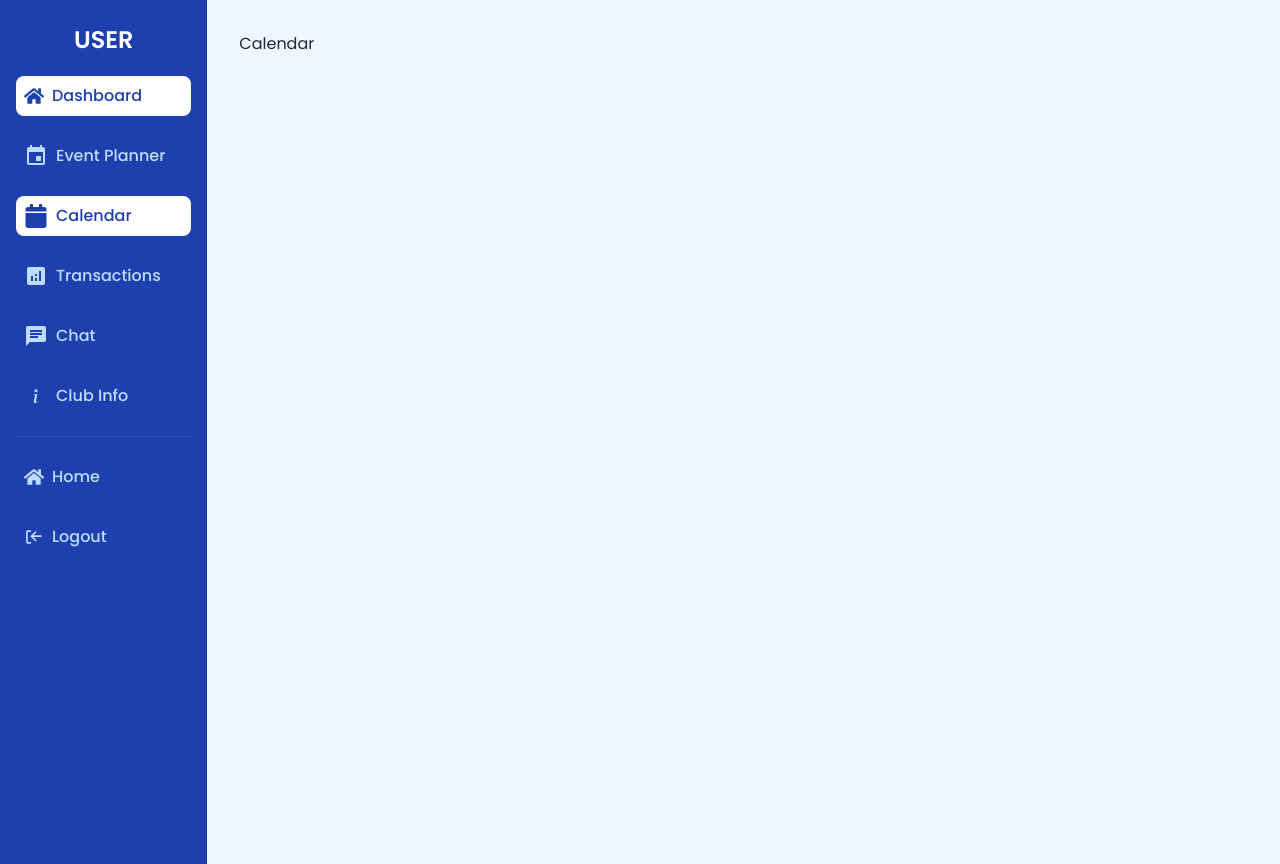
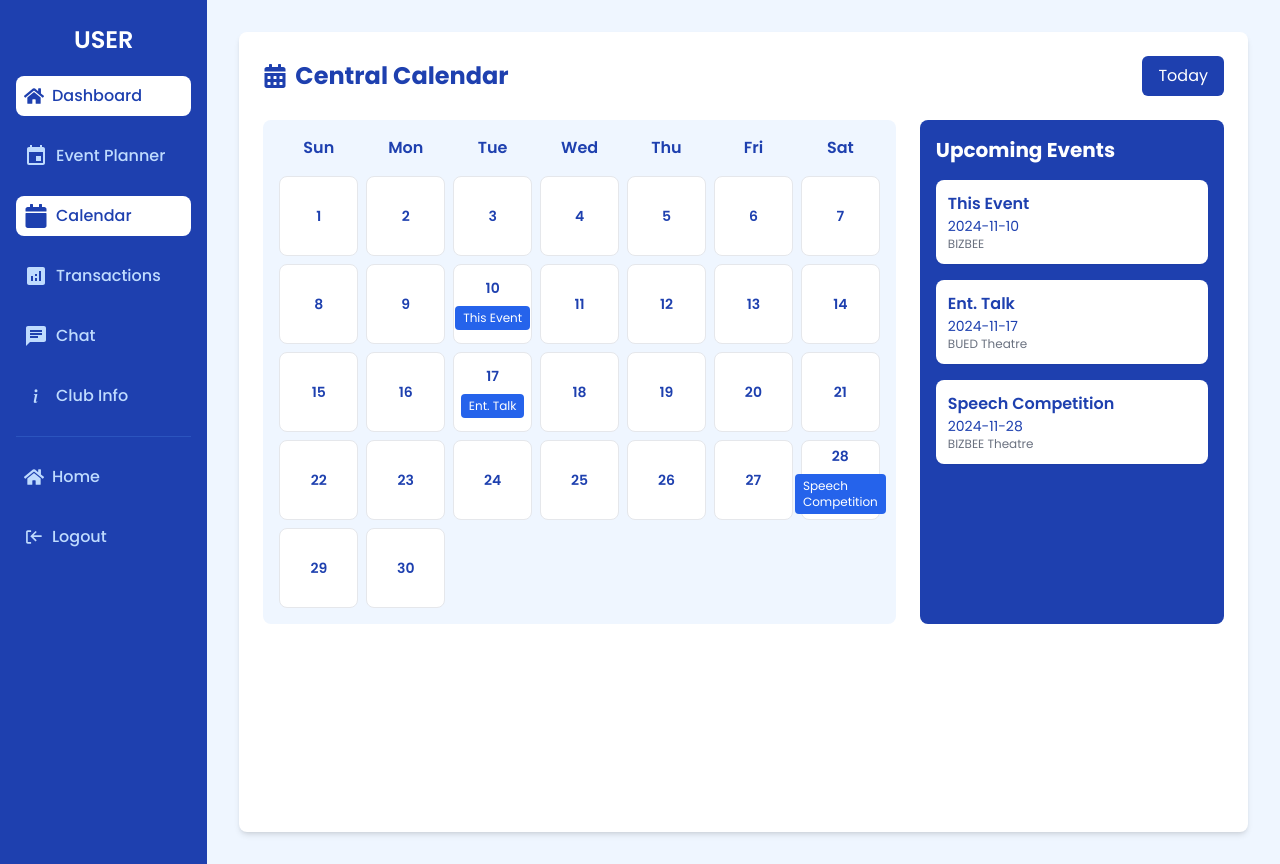
Before and after one commit to sabbirosa/bracu-oca, a React (Vite) app in the folder frontend/: page /dashboard/calendar in a window 1280 px wide. Built offline with nearby package versions, Linux system fonts and the light colour scheme; no server answers; sample sign-in values are in the browser's storage.

Commit message:
calender static

```diff
--- a/frontend/src/pages/Dashboard/Club/ClubAnalytics.jsx
+++ b/frontend/src/pages/Dashboard/Club/ClubAnalytics.jsx
@@ -1,5 +1,5 @@
 export default function ClubAnalytics() {
   return (
-    <div>ClubAnalytics</div>
+    <div>ClubAnalyticsu</div>
   )
 }
--- a/frontend/src/pages/Dashboard/OCA/ChatWithClub.jsx
+++ b/frontend/src/pages/Dashboard/OCA/ChatWithClub.jsx
@@ -1,4 +1,4 @@
-export default function ChatWithClub() {
+export default function Calendar() {
   return (
     <div>ChatWithClub</div>
   )
--- a/frontend/src/pages/Shared/Calendar.jsx
+++ b/frontend/src/pages/Shared/Calendar.jsx
@@ -1,5 +1,93 @@
-export default function Calendar() {
+// export default function Calendar() {
+//   return (
+//     <div>Calendar</div>
+//   )
+// }
+
+import React from "react";
+import { FaCalendarAlt } from "react-icons/fa";
+
+const Calendar = () => {
+  const events = [
+    { date: "2024-11-10", title: "This Event", club: "BIZBEE" },
+    { date: "2024-11-17", title: "Ent. Talk", club: "BUED Theatre" },
+    { date: "2024-11-28", title: "Speech Competition", club: "BIZBEE Theatre" },
+  ];
+
+  const currentDate = new Date().toISOString().split("T")[0]; // Get today's date in "YYYY-MM-DD" format
+
   return (
-    <div>Calendar</div>
-  )
-}
+    <div className="p-6 bg-white rounded-lg shadow-md min-h-screen">
+      <div className="flex items-center justify-between mb-6">
+        <h1 className="text-2xl font-bold text-blue-800 flex items-center gap-2">
+          <FaCalendarAlt /> Central Calendar
+        </h1>
+        <button className="bg-blue-800 text-white px-4 py-2 rounded-md hover:bg-blue-700">
+          Today
+        </button>
+      </div>
+
+      <div className="grid grid-cols-1 lg:grid-cols-3 gap-6">
+        {/* Calendar Section */}
+        <div className="lg:col-span-2 bg-blue-50 p-4 rounded-lg">
+          <div className="grid grid-cols-7 gap-2 text-center text-blue-800 font-semibold mb-4">
+            {["Sun", "Mon", "Tue", "Wed", "Thu", "Fri", "Sat"].map((day) => (
+              <div key={day}>{day}</div>
+            ))}
+          </div>
+
+          <div className="grid grid-cols-7 gap-2">
+            {Array.from({ length: 30 }).map((_, index) => {
+              const day = index + 1;
+              const fullDate = `2024-11-${String(day).padStart(2, "0")}`;
+              const event = events.find((e) => e.date === fullDate);
+
+              return (
+                <div
+                  key={index}
+                  className={`h-20 border rounded-lg flex flex-col items-center justify-center ${
+                    fullDate === currentDate
+                      ? "bg-orange-200 border-orange-400"
+                      : "bg-white border-gray-200"
+                  }`}
+                >
+                  <span
+                    className={`text-sm font-semibold ${
+                      fullDate === currentDate ? "text-orange-700" : "text-blue-800"
+                    }`}
+                  >
+                    {day}
+                  </span>
+                  {event && (
+                    <div className="mt-2 bg-blue-600 text-white text-xs px-2 py-1 rounded">
+                      {event.title}
+                    </div>
+                  )}
+                </div>
+              );
+            })}
+          </div>
+        </div>
+
+        {/* Sidebar Section */}
+        <div className="bg-blue-800 text-white p-4 rounded-lg">
+          <h2 className="text-xl font-bold mb-4">Upcoming Events</h2>
+          <ul className="space-y-4">
+            {events.map((event, index) => (
+              <li
+                key={index}
+                className="bg-white text-blue-800 p-3 rounded-lg shadow-sm"
+              >
+                <p className="font-semibold">{event.title}</p>
+                <p className="text-sm">{event.date}</p>
+                <p className="text-xs text-gray-500">{event.club}</p>
+              </li>
+            ))}
+          </ul>
+        </div>
+      </div>
+    </div>
+  );
+};
+
+export default Calendar;
```
